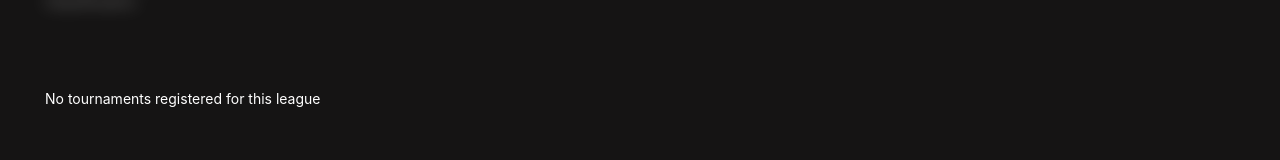
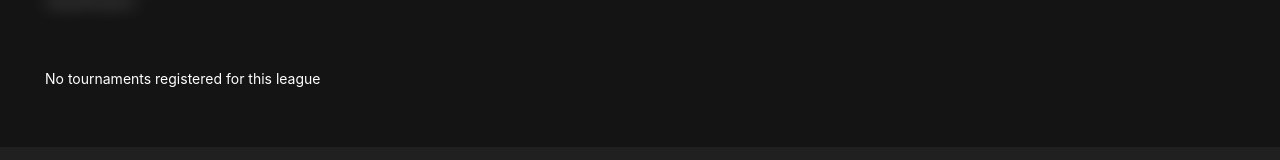
Before and after one commit to JorgeRico/MtgTop8-Nextjs-Front, a Next.js app: page /leagues/4 in a window 1280 px wide. Shown: the part 299-459 px from the top of the page. Built offline with nearby package versions, Linux system fonts and the light colour scheme; no server answers.

Commit message:
hotfix: empty league

```diff
--- a/src/components/List/League/Tournaments/index.tsx
+++ b/src/components/List/League/Tournaments/index.tsx
@@ -51,7 +51,7 @@ const LeagueTournament: React.FC<LeagueIdType> = ({ id }) => {
                                 <Pagination text={t('tournament.Tournaments')} total={total} itemsPerPage={total} currentPage={currentPage} setCurrentPage={setCurrentPage}></Pagination>
                             </>
                         ) : (
-                                <div className="left w100 mt40 mb40">
+                                <div className="left w100 mt20 mb40">
                                     <div className="left w100 f14">{t('tournament.NoTournaments')}</div>
                                 </div>
                         )}
```
